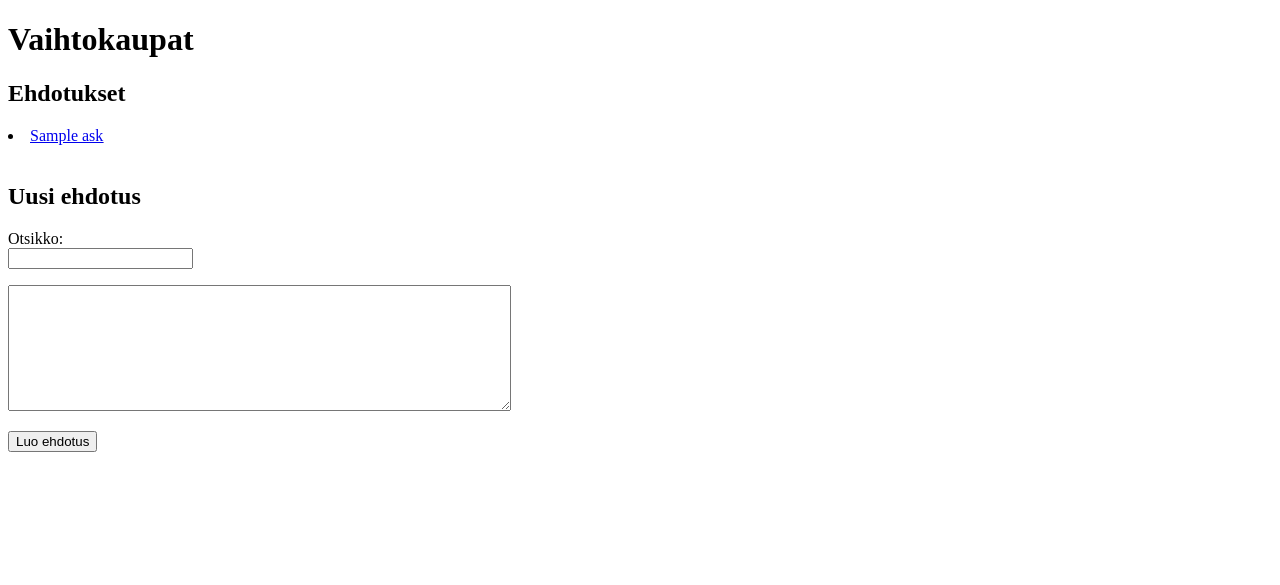
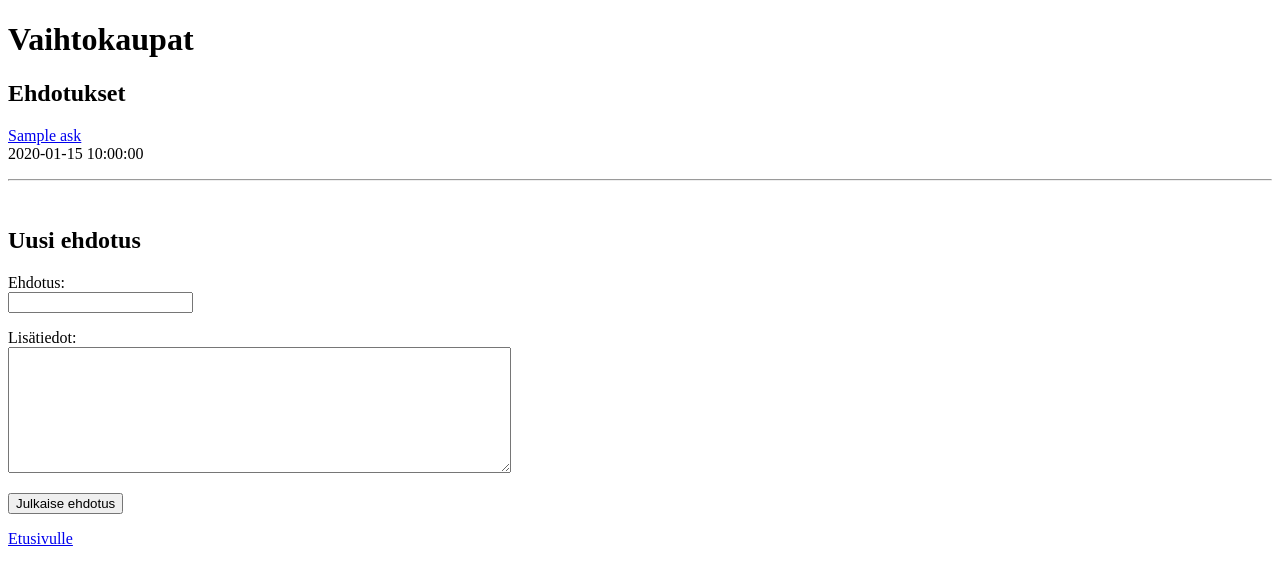
Before and after one commit to hakoanna/vaihtolainaus, a Flask app: template templates/trade.html in a window 1280 px wide. Shown: the top 585 px of the page. Run offline with Flask 3, Linux system fonts and the light colour scheme; the template is opened without the code that fills it: most values are stand-ins (such as "Sample title", 1, 10 or a date in 2020).

Commit message:
Update trade page

```diff
--- a/schema.sql
+++ b/schema.sql
@@ -8,6 +8,7 @@ CREATE TABLE asks (
     id INTEGER PRIMARY KEY,
     title TEXT,
     content TEXT,
+    sent_at TEXT,
     user_id INTEGER REFERENCES users
 );
 
--- a/templates/show_ask.html
+++ b/templates/show_ask.html
@@ -14,7 +14,7 @@
     Ehdottaja: {{ ask.username }}
   </p>
   <p>
-    <a href="/">Takaisin</a>
+    <a href="/trade">Takaisin</a>
   </p>
 </body>
 </html>
--- a/templates/trade.html
+++ b/templates/trade.html
@@ -8,22 +8,31 @@
 <body>
   <h1>Vaihtokaupat</h1>
   <h2>Ehdotukset</h2>
-  <u>
     {% for ask in asks %}
-    <li><a href="/ask/{{ ask.id }}">{{ ask.title }}</a></li>
+    <p>
+      <a href="/ask/{{ ask.id }}">{{ ask.title }}</a>
+      <br />
+      {{ ask.sent_at }}
+    </p>
+    <hr />
     {% endfor %}
-  </u>
   <br />
   <h2>Uusi ehdotus</h2>
   <form action="/create_ask" method="post">
     <p>
-      Otsikko: <br />
+      Ehdotus: <br />
       <input type="text" name="title" />
     </p>
     <p>
+        Lisätiedot:
+        <br />
         <textarea name="content" rows="8" cols="60"></textarea>
     </p>
-    <input type="submit" value="Luo ehdotus" />
+    <input type="submit" value="Julkaise ehdotus" />
   </form>
+
+    <p>
+    <a href="/">Etusivulle</a>
+  </p>
 </body>
 </html>
```
Also changed, not shown: asks.py (+11 -3 lines).
